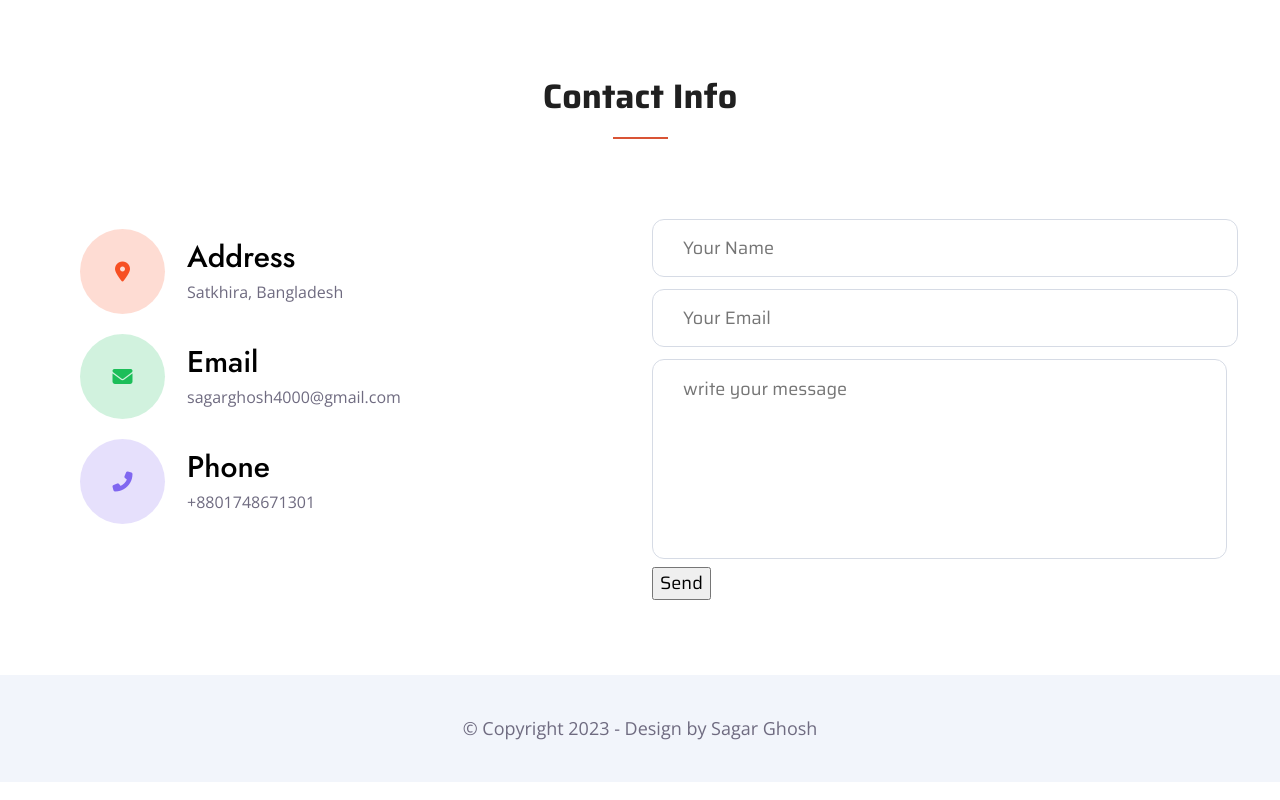
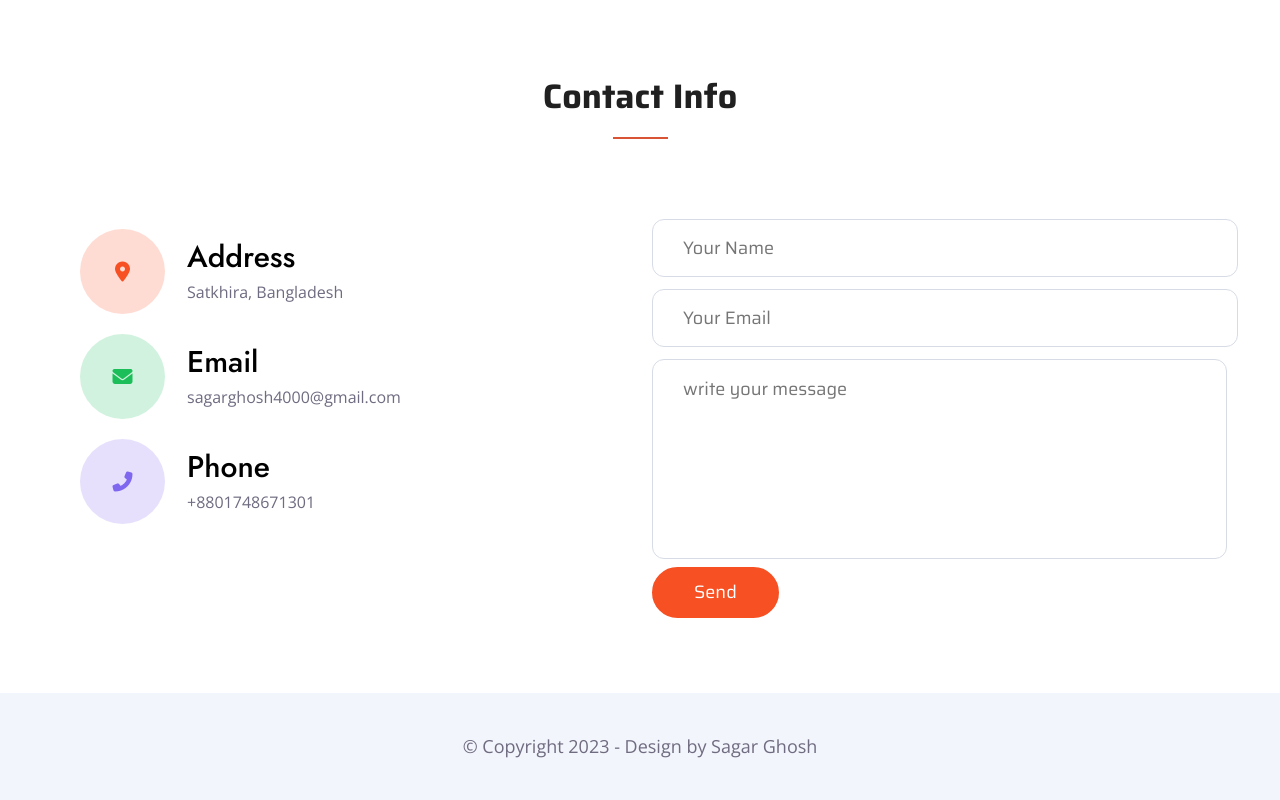
Before and after one commit to sagar-ghosh1/my-portfolio-website, a React (Vite) app: page / in a window 1280 px wide. Shown: the part 2181-2981 px from the top of the page. Built offline with nearby package versions, Linux system fonts and the light colour scheme.

Commit message:
footer button

```diff
--- a/src/Contact_section/Contact_section.css
+++ b/src/Contact_section/Contact_section.css
@@ -109,6 +109,14 @@
     outline: none;
 }
 
+.contactbutton {
+    background-color: #F75023;
+    border: 2px solid #f75023;
+    color: white;
+    padding: 10px 40px;
+    border-radius: 50px;
+}
+
 
 @media (min-width: 320px) and (max-width: 576px) {
 
```
